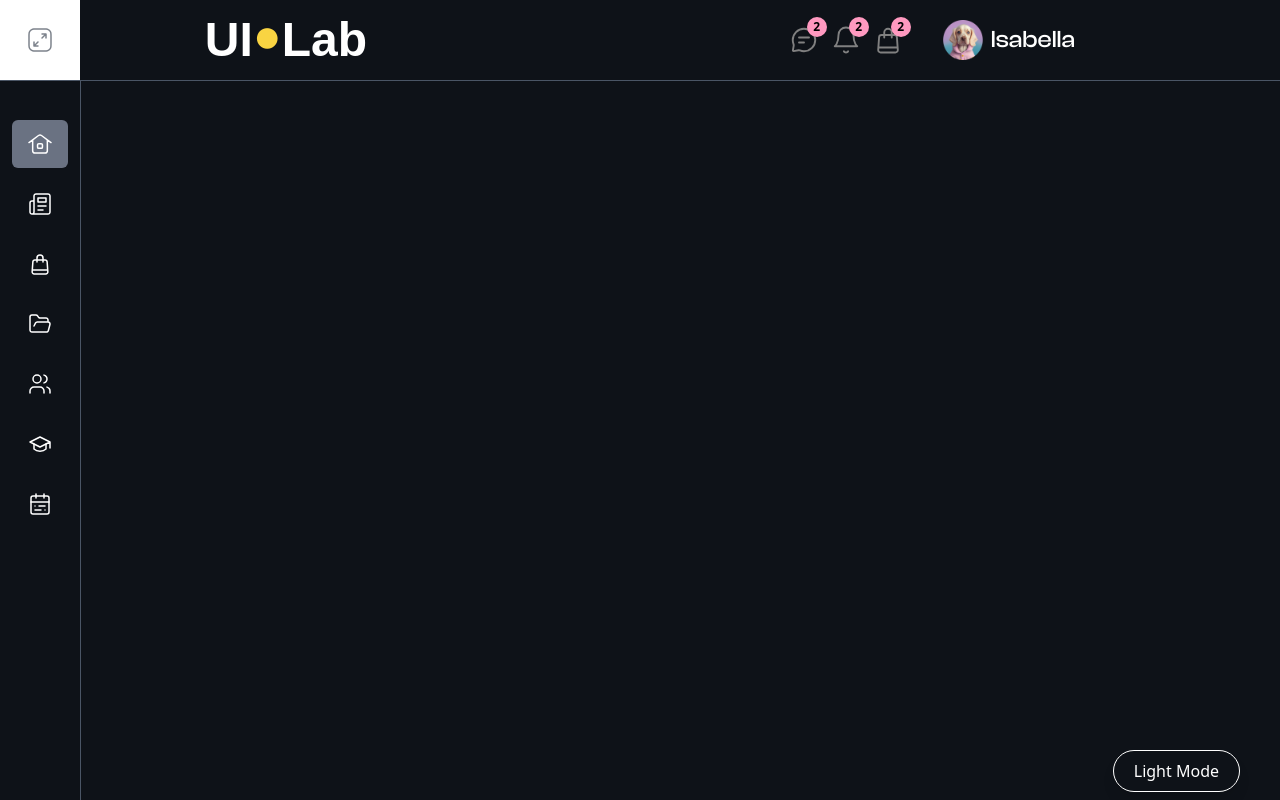
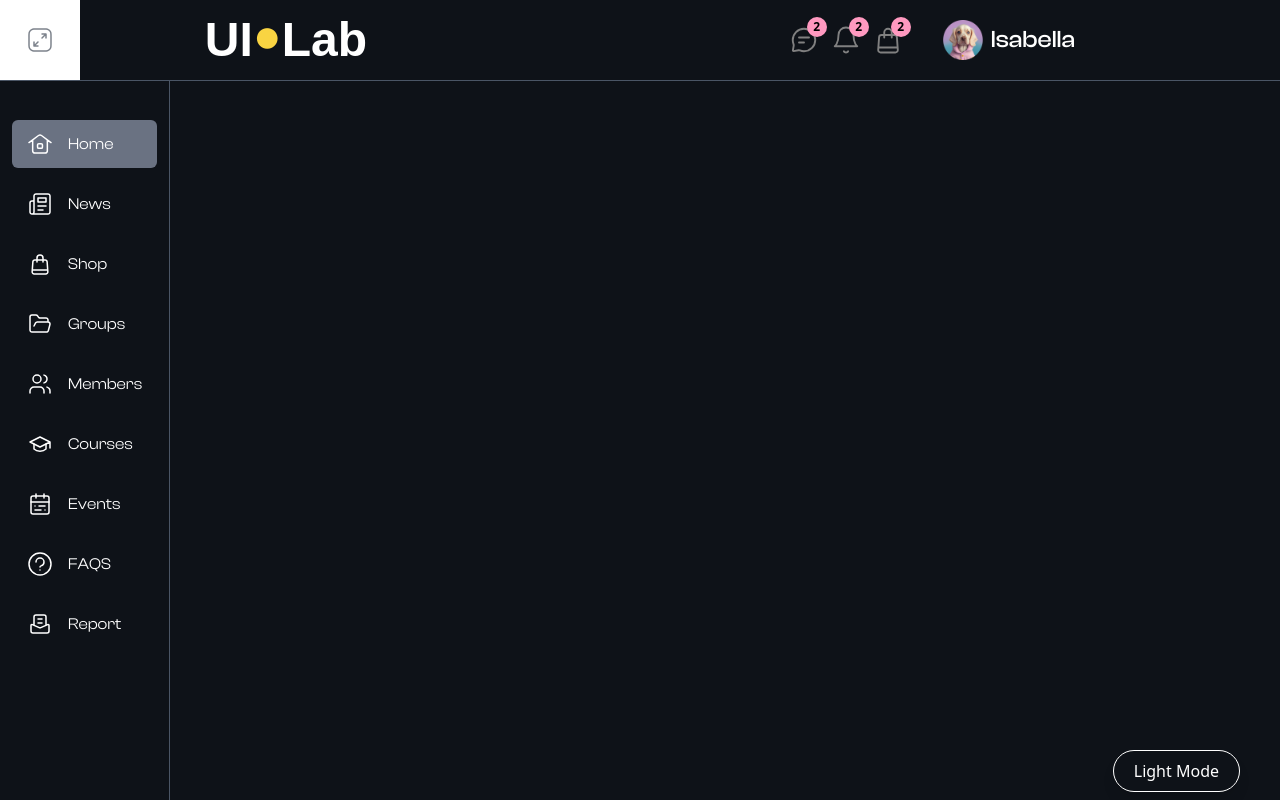
Before and after one commit to Jisap/nextjs16-uilab, a Next.js app: page / in a window 1280 px wide. Both pictures are taken after a click on the element 40 px from the left and 40 px from the top of the page. Built offline with nearby package versions, Linux system fonts and the light colour scheme; a web font is replaced by a local one.

Commit message:
feat: implement responsive Sidebar and Navbar components with theme switching and navigation support

```diff
--- a/app/Components/Navbar.tsx/Navbar.tsx
+++ b/app/Components/Navbar.tsx/Navbar.tsx
@@ -8,10 +8,14 @@ import IconShopping from "@/public/Images/shopping-bag-icon.svg";
 import user from "@/public/Images/Nav-user.png"
 import Link from 'next/link';
 import { useTheme } from '../ThemeProvider';
+import { sidebarContext } from '../SidebarProvider';
+import { useContext } from 'react';
 
 
 
 const Navbar = () => {
+
+  const { toggleSidebar } = useContext(sidebarContext)
   const { theme, toggleTheme } = useTheme();
 
   return (
@@ -24,7 +28,10 @@ const Navbar = () => {
       </button>
 
       {/* Sidebar Toggle */}
-      <div className='absolute h-full w-15 md:w-20 flex items-center justify-center cursor-pointer bg-white top-0 left-0 z-50'>
+      <div
+        onClick={toggleSidebar}
+        className='absolute h-full w-15 md:w-20 flex items-center justify-center cursor-pointer bg-white top-0 left-0 z-50'
+      >
         <Image
           src={MenuIcon}
           alt="MenuIcon"
--- a/app/Components/Sidebar/Sidebar.tsx
+++ b/app/Components/Sidebar/Sidebar.tsx
@@ -69,6 +69,48 @@ const Sidebar = () => {
         ))}
 
         {/* Faqs */}
+        <button
+          onClick={() => setShowFaqModal(true)}
+          className={`relative group hidden md:flex gap-4 items-center py-3 ps-4 rounded-md transition-all duration-300 hover:bg-gray-500 cursor-pointer`}
+        >
+          <Image
+            src={IconFaqs}
+            alt="IconFaqs"
+            width={24}
+            height={24}
+            className={theme === "light" ? "invert" : ""}
+          />
+          {!isCollapsed && <h2 className="clash-font hidden md:block">FAQS</h2>}
+          {isCollapsed && (
+            <span className="absolute left-[81px] top-1/2 -translate-y-1/2 bg-white text-black text-md px-4 py-1 rounded-md
+            opacity-0 group-hover:opacity-100 transition-all duration-300 whitespace-nowrap z-30">
+              FAQS
+            </span>
+          )}
+        </button>
+
+        {/* Show modal */}
+
+        {/* Report */}
+        <button
+          onClick={() => setShowReportModal(true)}
+          className={`relative group hidden md:flex gap-4 items-center py-3 ps-4 rounded-md transition-all duration-300 hover:bg-gray-500 cursor-pointer`}
+        >
+          <Image
+            src={IconReport}
+            alt="IconReport"
+            width={24}
+            height={24}
+            className={theme === "light" ? "invert" : ""}
+          />
+          {!isCollapsed && <h2 className="clash-font hidden md:block">Report</h2>}
+          {isCollapsed && (
+            <span className="absolute left-[81px] top-1/2 -translate-y-1/2 bg-white text-black text-md px-4 py-1 rounded-md
+            opacity-0 group-hover:opacity-100 transition-all duration-300 whitespace-nowrap z-30">
+              Report
+            </span>
+          )}
+        </button>
       </div>
     </div>
   )
```
